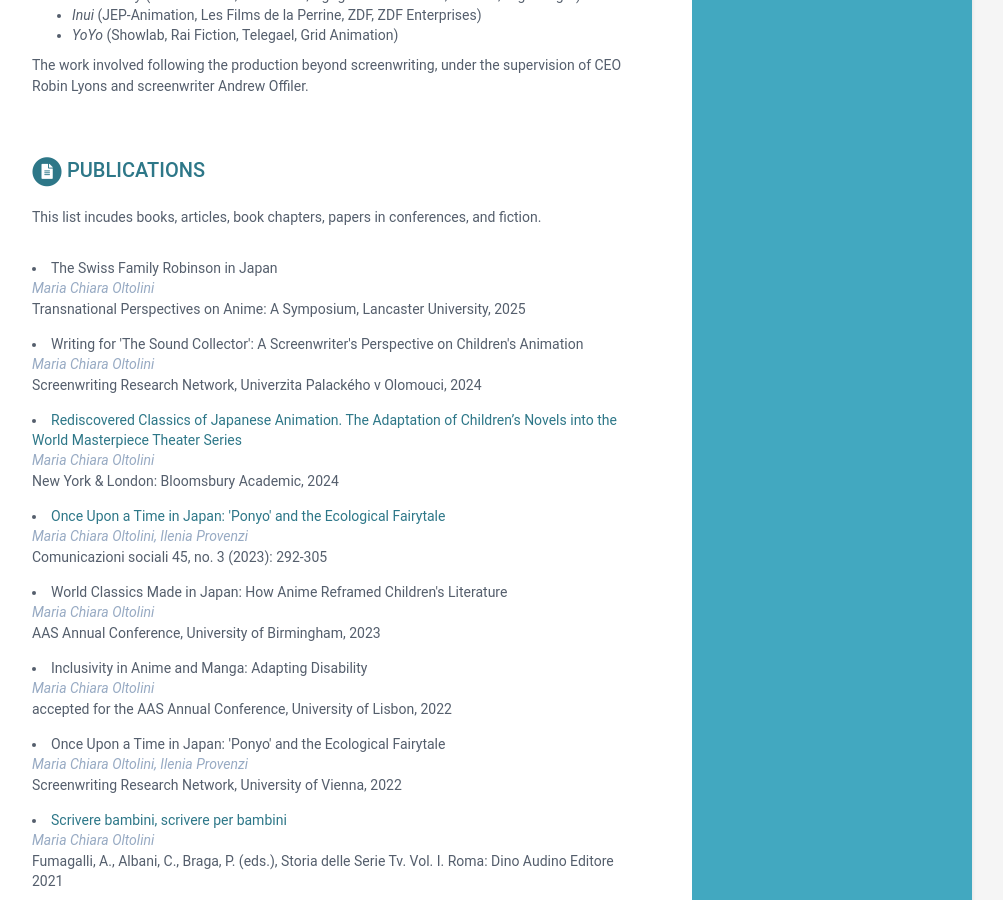
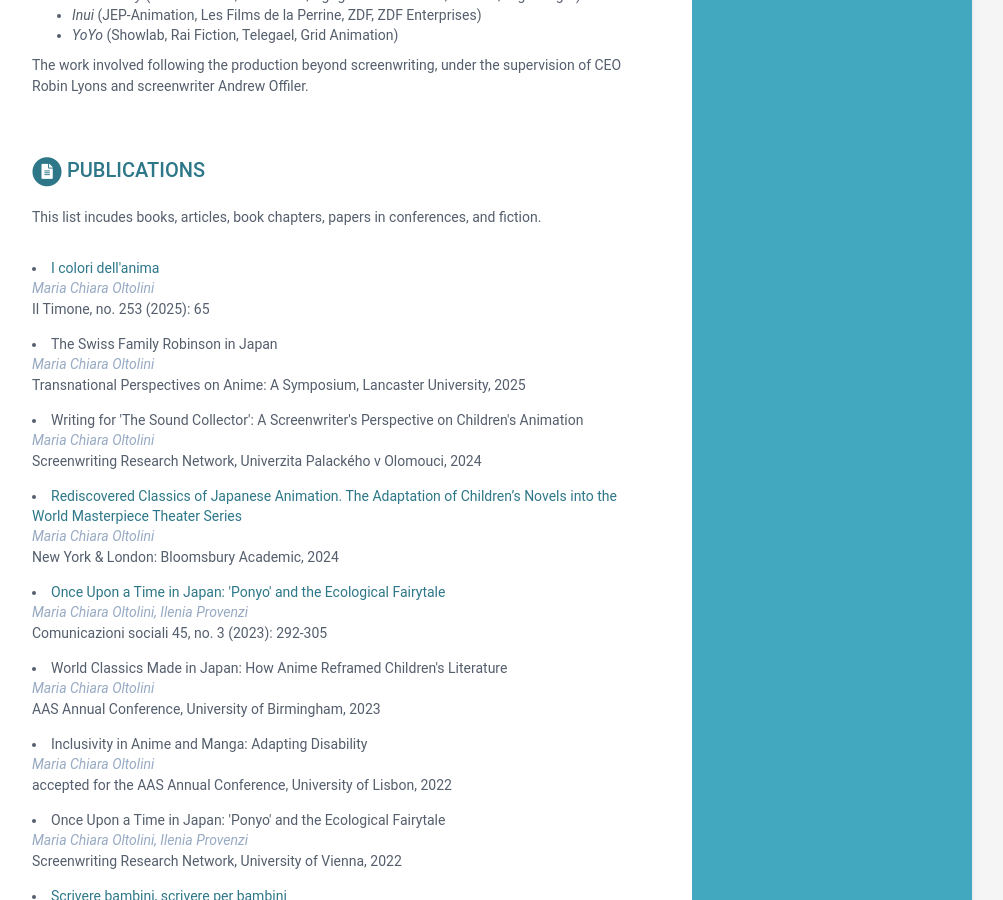
Before and after one commit to machioltolini/machioltolini.github.io, a Jekyll site: the page built from index.html, in a window 1280 px wide and 900 px high, scrolled down 2370 px. Shown: the whole window, without its empty margins (168-1171 px from the left). Built offline with Jekyll 4.4.1, drawn with Linux system fonts in a browser that asks for light colours.

Commit message:
Update data.yml

```diff
--- a/_data/data.yml
+++ b/_data/data.yml
@@ -193,6 +193,11 @@ publications:
     intro: |
       This list incudes books, articles, book chapters, papers in conferences, and fiction.
     papers:
+      - title: "I colori dell'anima"
+        link: https://www.iltimone.org/prodotto/timone-253-settembre-2025/
+        authors: Maria Chiara Oltolini
+        conference: "Il Timone, no. 253 (2025): 65"
+
       - title: "The Swiss Family Robinson in Japan"
         link:
         authors: Maria Chiara Oltolini
```
